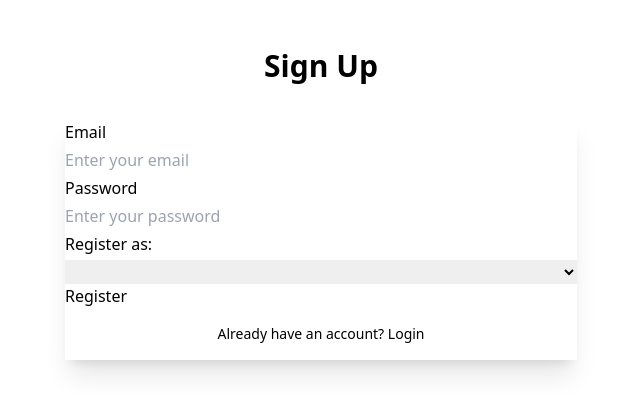
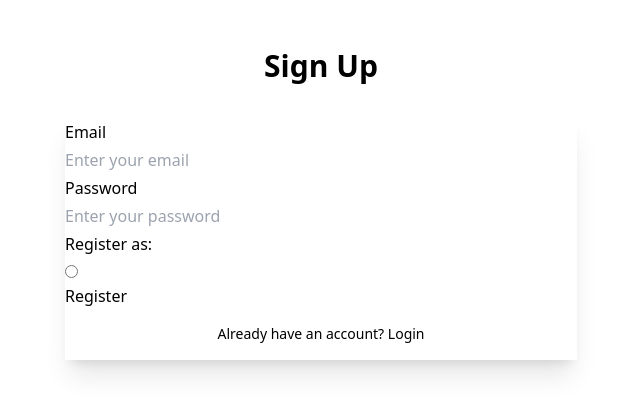
Before and after one commit to Keshav-writes-code/delivery_helper, a Django app: page /signup in a window 1280 px wide. Shown: the top 414 px of the page, without its empty margins (319-959 px from the left). Run offline with Django 5.2, Linux system fonts and the light colour scheme; lists and menus that the app fills with data are empty; some libraries are stand-ins or nearby versions.

Commit message:
feat(ui): use interractive selector ui in place old select element

```diff
--- a/delivery_helper_app/templates/registration/signup.html
+++ b/delivery_helper_app/templates/registration/signup.html
@@ -50,15 +50,12 @@
           <label class="label leading-loose " for="password">
             <span class="label-text">Register as:</span>
           </label>
-          <select class='select validator w-full capitalize ' name='user_type' >
+          <div class="filter">
+            <input class="btn filter-reset btn-soft" type="radio" name="user_type" aria-label="All" required/>
             {% for user_type in user_types %}
-
-            <option value={{user_type.id}}  >
-              {{user_type.type_name}}
-            </option>
-
+            <input class="btn capitalize btn-soft " type="radio" name="user_type" aria-label="{{user_type.type_name}}" value={{user_type.id}} />
             {% endfor %}
-          </select>
+          </div>
           {% if form.user_type.errors %}
           {% for error in form.user_type.errors %}
           <div class="badge badge-soft badge-error">
```
